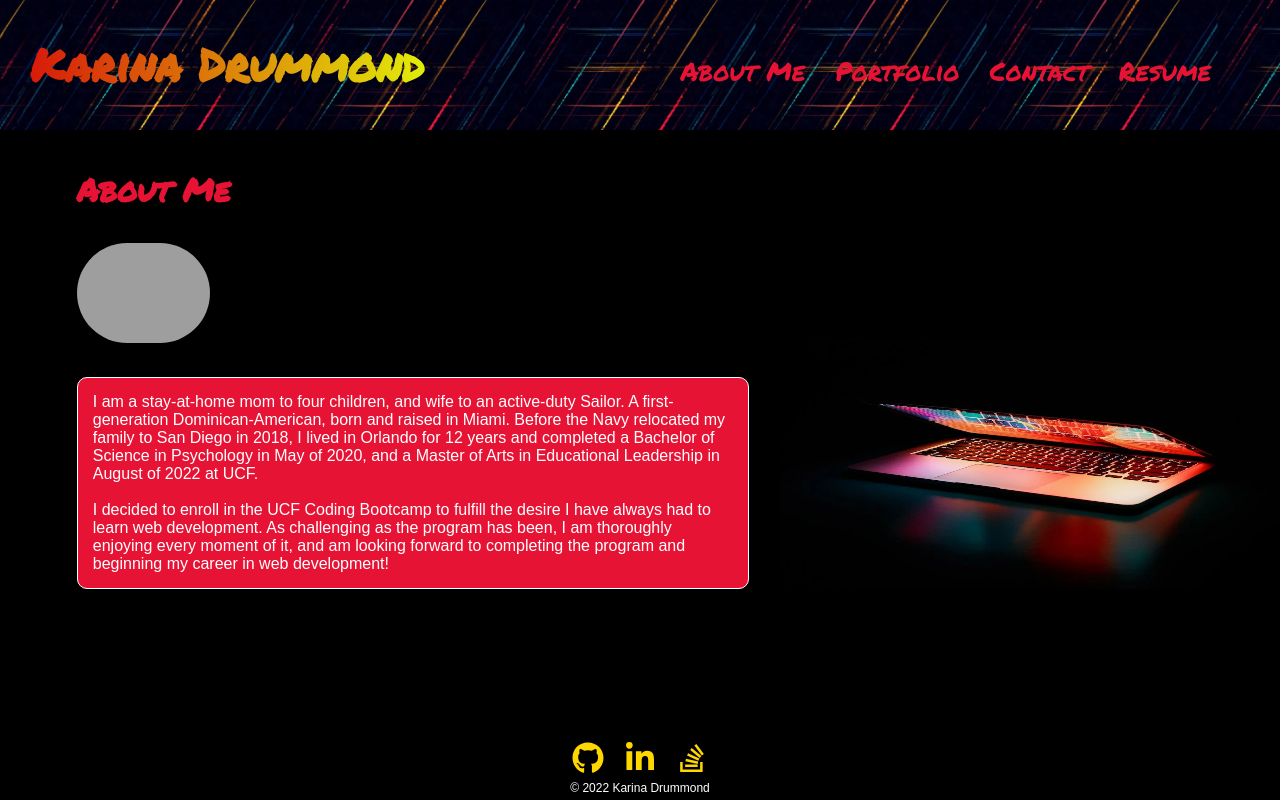
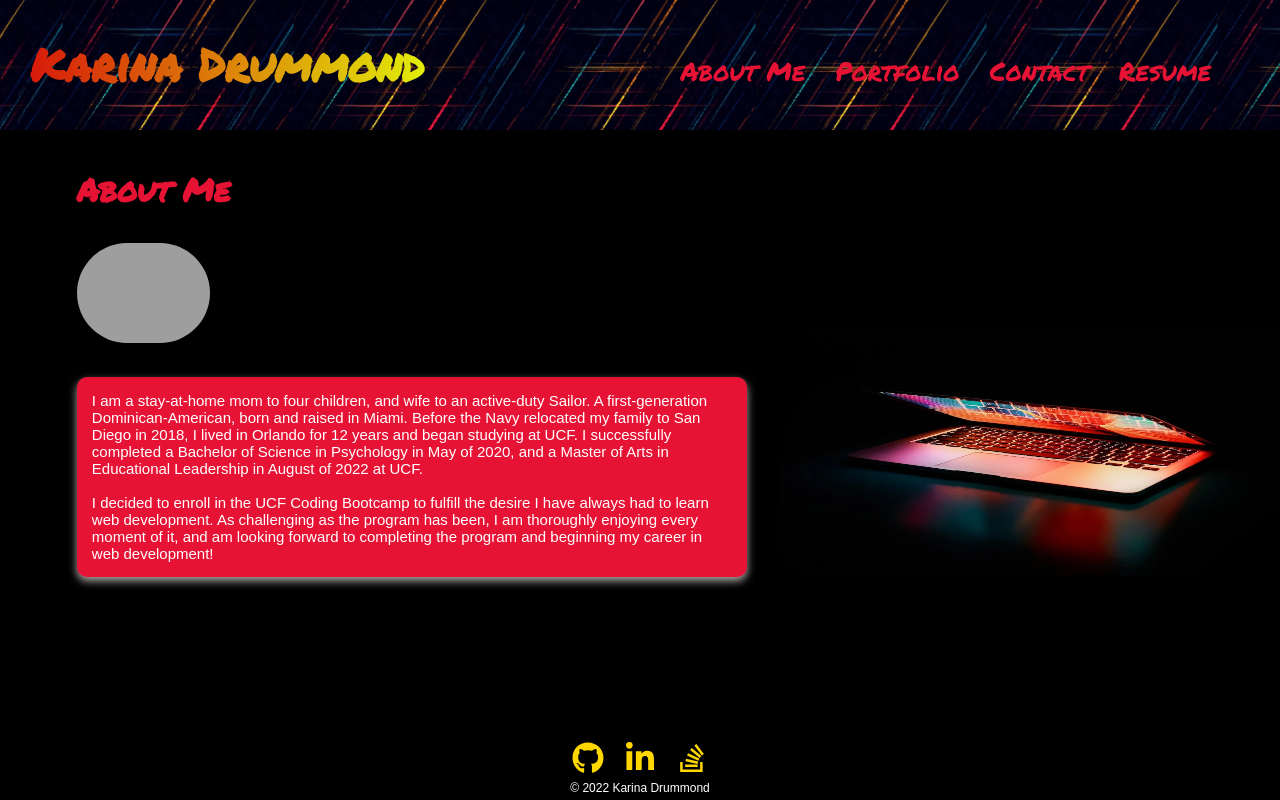
Before and after one commit to kdrummond528/React_Portfolio, a React (Create React App) app in the folder react_portfolio/: page /about in a window 1280 px wide. Built offline with nearby package versions, Linux system fonts and the light colour scheme; grey boxes are pictures that could not be loaded.

Commit message:
modified about index.jsx

```diff
--- a/react_portfolio/src/App.css
+++ b/react_portfolio/src/App.css
@@ -232,13 +232,16 @@ footer li a:hover {
 
 /* about me paragraph */
 .aboutparagraph {
+  box-shadow: 0 4px 8px 0 rgba(241, 230, 230, 0.724);
+  transition: 0.3s;
   width: 50%;
   margin-left: 6%;
   margin-right: 6%;
   color: white;
-  border: 1px solid white;
+  /* border: 1px solid white; */
   border-radius: 10px 10px;
   padding: 15px 15px;
+  font-size: 15px;
   background-color: #e71335;
 }
 
--- a/react_portfolio/src/components/About/index.jsx
+++ b/react_portfolio/src/components/About/index.jsx
@@ -12,9 +12,9 @@ const About = () => {
             <p className='aboutparagraph'>
                 I am a stay-at-home mom to four children, and wife to an active-duty Sailor.
                 A first-generation Dominican-American, born and raised in Miami. Before the Navy
-                relocated my family to San Diego in 2018, I lived in Orlando for 12 years and completed
-                a Bachelor of Science in Psychology in May of 2020, and a Master of Arts in Educational
-                Leadership in August of 2022 at UCF.
+                relocated my family to San Diego in 2018, I lived in Orlando for 12 years and began
+                studying at UCF. I successfully completed a Bachelor of Science in Psychology in May
+                of 2020, and a Master of Arts in Educational Leadership in August of 2022 at UCF.
                 <br /><br />
                 I decided to enroll in the UCF Coding Bootcamp to fulfill the desire I have always had to
                 learn web development. As challenging as the program has been, I am thoroughly
```
